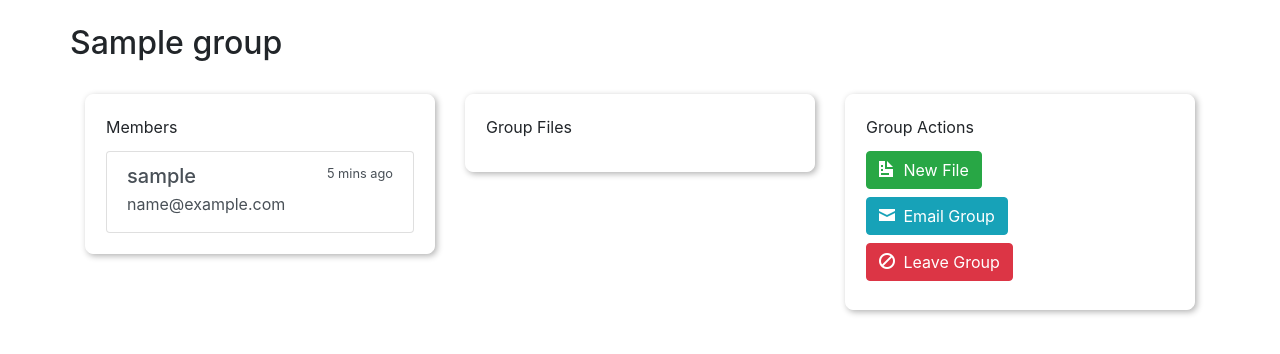
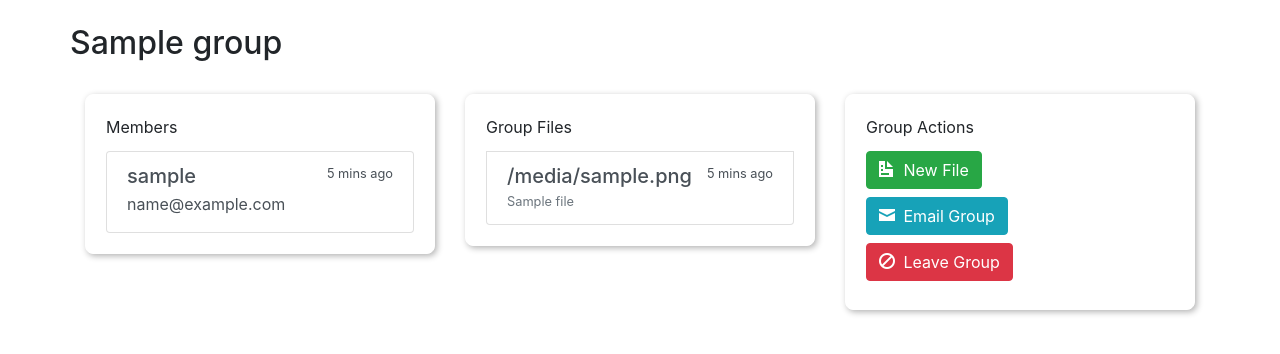
Before and after one commit to JoeRourke123/forkie, a Flask app: template templates/group.html in a window 1280 px wide. Shown: the part 56-410 px from the top of the page. Run offline with Flask 2, Linux system fonts and the light colour scheme; the template is opened without the code that fills it: most values are stand-ins (such as "Sample title", 1, 10 or a date in 2020); some libraries are stand-ins or nearby versions.

Commit message:
Group file list now implemented

```diff
--- a/templates/group.html
+++ b/templates/group.html
@@ -59,6 +59,15 @@
             <div class="card">
                 <div class="card-body">
                     <div class="card-title">Group Files</div>
+                    {% for file in groupFiles %}
+                        <a href="#" class="list-group-item list-group-item-action">
+                            <div class="d-flex w-100 justify-content-between">
+                              <h5 class="mb-1">{{ file.filename }}</h5>
+                                <small><time class="" datetime="">5 mins ago</time></small>
+                            </div>
+                            <small class="text-muted">{{ file.groupname }}</small>
+                          </a>
+                    {% endfor %}
                 </div>
             </div>
         </div>
```
